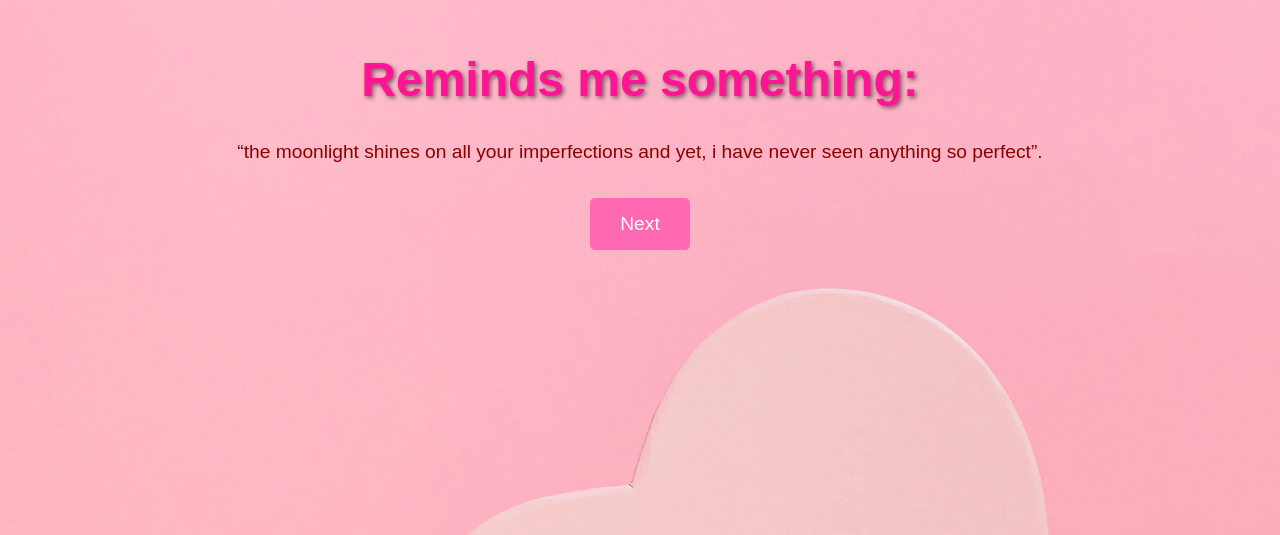
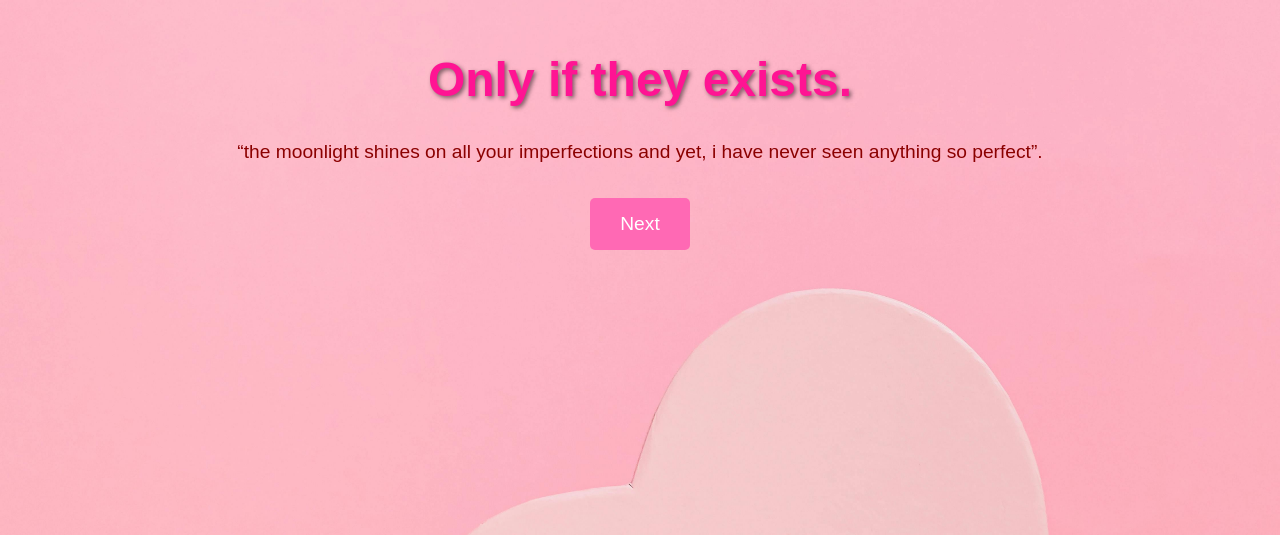
Before and after one commit to favorfahad/falling-in-love-with-you.github.io, a plain HTML site: page Website/page6.html in a window 1280 px wide. Shown: the part 265-800 px from the top of the page. Drawn offline with Linux system fonts and the light colour scheme.

Commit message:
Update page6.html

```diff
--- a/Website/page6.html
+++ b/Website/page6.html
@@ -66,7 +66,7 @@
     </style>
 </head>
 <body>
-    <h1>Reminds me something:</h1>
+    <h1>Only if they exists.</h1>
     <p>“the moonlight shines on all your imperfections and yet, i have never seen anything so perfect”.
     </p>
     <button class="next-button" onclick="window.location.href='page7.html'">Next</button>
```
